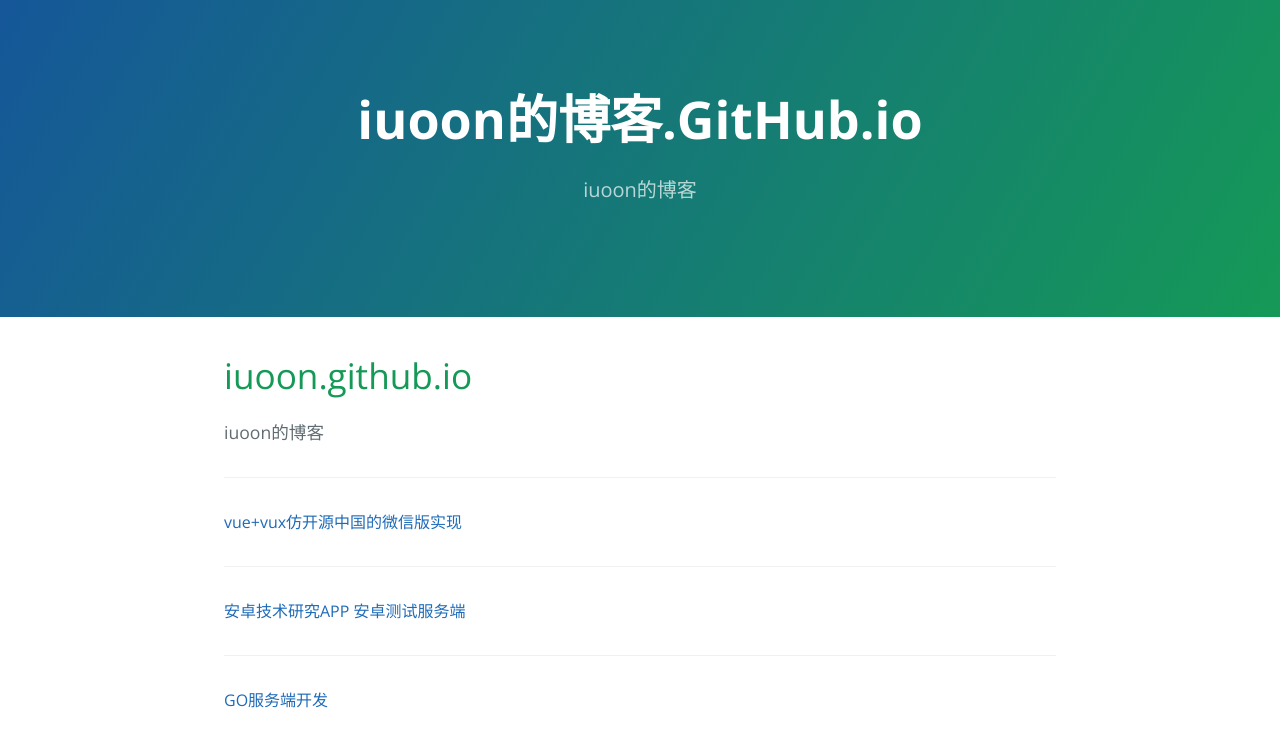
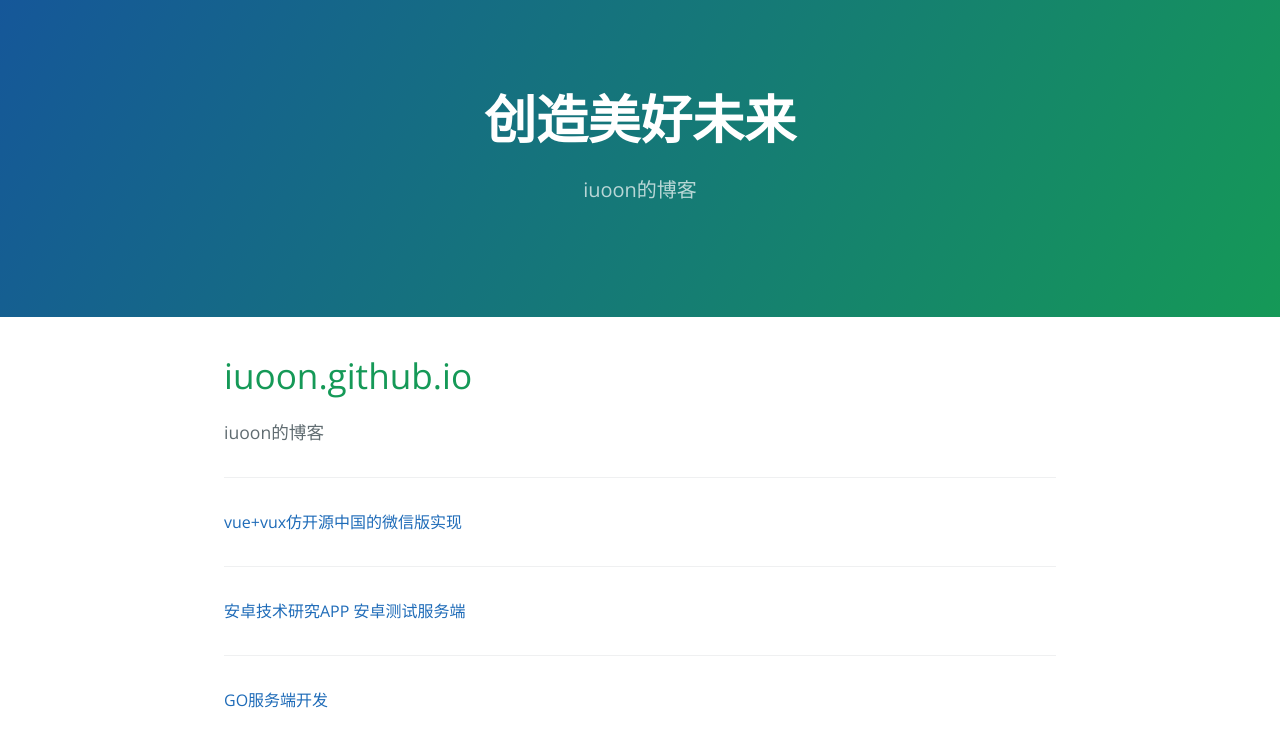
Before and after one commit to iuoon/iuoon.github.io, a plain HTML site: page index.html in a window 1280 px wide. Drawn offline with nearby package versions, Linux system fonts and the light colour scheme.

Commit message:
Update index.html

```diff
--- a/index.html
+++ b/index.html
@@ -2,7 +2,7 @@
 <html lang="en-us">
   <head>
     <meta charset="UTF-8">
-    <title>iuoon的博客</title>
+    <title>一潮落尘</title>
     <meta name="viewport" content="width=device-width, initial-scale=1">
     <link rel="stylesheet" type="text/css" href="stylesheets/normalize.css" media="screen">
     <link href='https://fonts.googleapis.com/css?family=Open+Sans:400,700' rel='stylesheet' type='text/css'>
@@ -11,7 +11,7 @@
   </head>
   <body>
     <section class="page-header">
-      <h1 class="project-name">iuoon的博客.GitHub.io</h1>
+      <h1 class="project-name">创造美好未来</h1>
       <h2 class="project-tagline">iuoon的博客</h2>
     </section>
 
```
